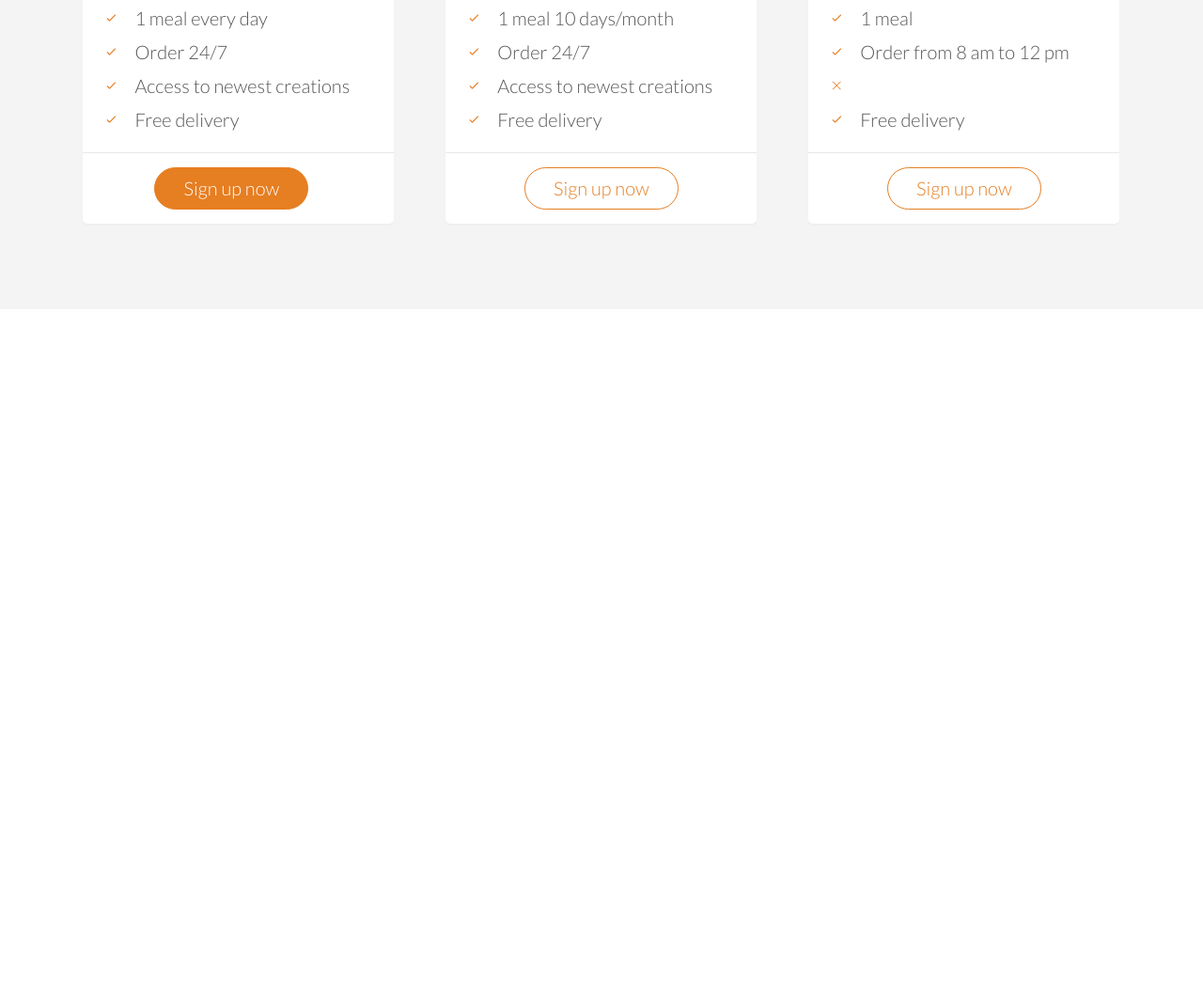
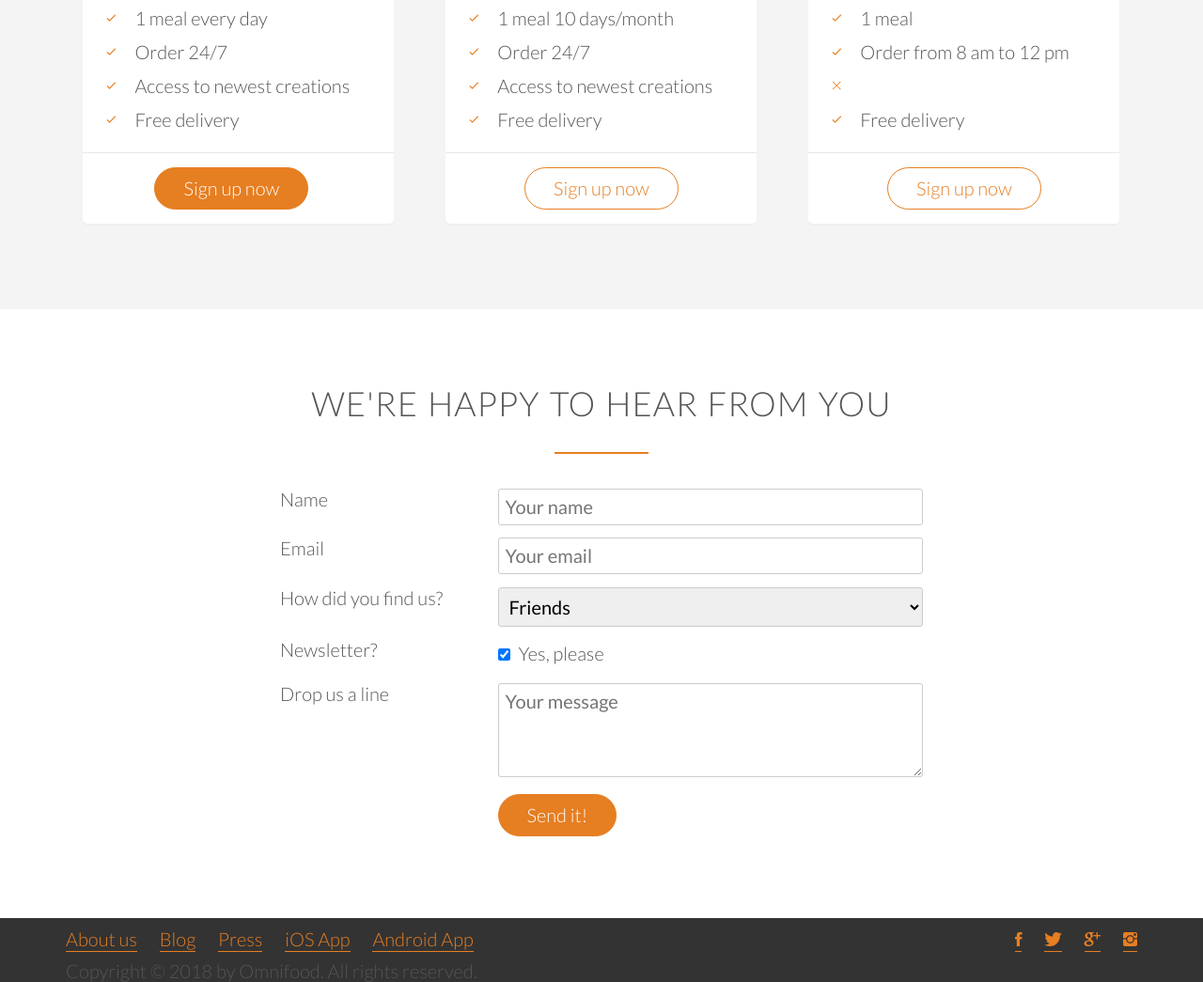
Before and after one commit to marcclange/OmnifoodProject, a plain HTML site: page index.html in a window 1280 px wide. Shown: the part 4331-5376 px from the top of the page at 94% size. Before the commit the page ends 4660 px from the top, so only its background shows below. Drawn offline with Linux system fonts and the light colour scheme; files whose address does not match are found by name.

Commit message:
Added the form and beginning of the footer

```diff
--- a/index.html
+++ b/index.html
@@ -319,5 +319,95 @@
                 </div>
             </div>
         </section>
+
+        <section class="section-form">
+            <div class="row">
+                <h2>We're happy to hear from you</h2>
+            </div>
+            <div class="row">
+                <form method="post" action="#" class="contact-form">
+                    <div class="row">
+                        <div class="col span-1-of-3">
+                            <label for="name">Name</label>
+                        </div>
+                        <div class="col span-2-of-3">
+                            <input type="text" name="name" id="name" placeholder="Your name" required>
+                        </div>
+                    </div>
+                    <div class="row">
+                        <div class="col span-1-of-3">
+                            <label for="email">Email</label>
+                        </div>
+                        <div class="col span-2-of-3">
+                            <input type="email" name="email" id="email" placeholder="Your email" required>
+                        </div>
+                    </div>
+                    <div class="row">
+                        <div class="col span-1-of-3">
+                            <label for="find-us">How did you find us?</label>
+                        </div>
+                        <div class="col span-2-of-3">
+                            <select name="find-us" id="find-us">
+                                <option value="friends" selected>Friends</option>
+                                <option value="search">Search engine</option>
+                                <option value="ad">Advertisement</option>
+                                <option value="other">Other</option>
+                            </select>
+                        </div>
+                    </div>
+                    <div class="row">
+                        <div class="col span-1-of-3">
+                            <label for="news">Newsletter?</label>
+                        </div>
+                        <div class="col span-2-of-3">
+                            <input type="checkbox" name="news" id="news" checked> Yes, please
+                        </div>
+                    </div>
+                    <div class="row">
+                        <div class="col span-1-of-3">
+                            <label for="message">Drop us a line</label>
+                        </div>
+                        <div class="col span-2-of-3">
+                            <textarea name="message" id="message" placeholder="Your message"></textarea>
+                        </div>
+                    </div>
+                    <div class="row">
+                        <div class="col span-1-of-3">
+                                <label>&nbsp;</label>
+                        </div>
+                        <div class="col span-2-of-3">
+                            <input type="submit" value="Send it!">
+                        </div>
+                      </div>
+                </form>
+            </div>
+        </section>
+
+        <footer>
+            <div class="row">
+                <div class="col span-1-of-2">
+                    <ul class="footer-nav">
+                         <li><a href="#">About us</a></li>
+                         <li><a href="#">Blog</a></li>
+                         <li><a href="#">Press</a></li>
+                         <li><a href="#">iOS App</a></li>
+                         <li><a href="#">Android App</a></li>
+                    </ul>
+                </div>
+                <div class="col span-1-of-2">
+                    <ul class="social-links">
+                        <li><a href="#"><i class="ion-social-facebook"></i></a></li>
+                        <li><a href="#"><i class="ion-social-twitter"></i></a></li>
+                        <li><a href="#"><i class="ion-social-googleplus"></i></a></li>
+                        <li><a href="#"><i class="ion-social-instagram"></i></a></li>
+                    </ul>
+                </div>
+            </div>
+            <div class="row">
+                <p>
+                    Copyright &copy; 2018 by Omnifood. All rights reserved.
+                </p>
+            </div>
+        </footer>
     </body>
 </html>
--- a/resources/css/style.css
+++ b/resources/css/style.css
@@ -142,7 +142,8 @@ a:active {
 
 /* -------- BUTTONS -------- */
 .btn:link,
-.btn:visited {
+.btn:visited,
+input[type=submit] {
     display: inline-block;
     padding: 10px 30px;
     font-weight: 300;
@@ -152,7 +153,8 @@ a:active {
 }
 
 .btn-full:link,
-.btn-full:visited {
+.btn-full:visited,
+input[type=submit] {
     background-color: #e67e22;
     border: 1px solid #e67e22;
     color: white;
@@ -166,7 +168,9 @@ a:active {
 }
 
 .btn:hover,
-.btn:active {
+.btn:active,
+input[type=submit]:hover,
+input[type=submit]:active {
     background-color: #cf6d17;
 }
 
@@ -454,3 +458,61 @@ cite img{
 .plan-price-meal {
     font-size: 80%;
 }
+
+/* --------------------------------- */
+/* FORM */
+/* --------------------------------- */
+
+.contact-form {
+    width: 60%;
+    margin: 0 auto;
+}
+
+input[type=text],
+input[type=email],
+select,
+textarea {
+    width: 100%;
+    padding: 7px;
+    border-radius: 3px;
+    border: 1px solid #ccc;
+}
+
+textarea {
+    height: 100px;
+}
+
+input[type=checkbox] {
+    margin: 10px 5px 10px 0;
+}
+
+*:focus { outline: none; }
+
+/* --------------------------------- */
+/* FOOTER */
+/* --------------------------------- */
+
+footer {
+    background-color: #333;
+}
+
+.footer-nav {
+    list-style: none;
+    float: left;
+}
+
+.social-links {
+    list-style: none;
+    float: right;
+}
+
+.footer-nav li,
+.social-links li {
+    display: inline-block;
+    margin-right: 20px;
+}
+
+.footer-nav li:last-child,
+.social-links li:last-child {
+    margin-right: 0;
+}
```
